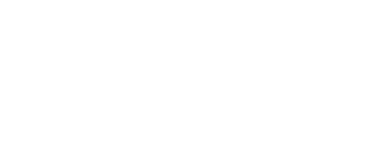
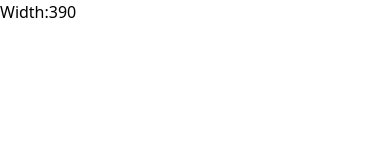
Before and after one commit to VikasSuthar007/Tailwind_1, a plain HTML site: page tailwind-sandbox/tailwind-sandbox-starter/11-breakpoints/index.html in a window 390 px wide. Drawn offline with nearby package versions, Linux system fonts and the light colour scheme.

Commit message:
adding JS code to check breakpoint

```diff
--- a/tailwind-sandbox/tailwind-sandbox-starter/11-breakpoints/index.html
+++ b/tailwind-sandbox/tailwind-sandbox-starter/11-breakpoints/index.html
@@ -6,9 +6,22 @@
     <meta name="viewport" content="width=device-width, initial-scale=1.0" />
     <script src="https://cdn.tailwindcss.com"></script>
     <title>Breakpoints & Media Queries</title>
+
+    <script>
+      function showbrowserwidth(){
+        const widths = window.innerWidth;
+        document.querySelector('h1').innerText = `Width:${widths}`;
+      }
+
+      window.onload = showbrowserwidth;
+      window.onresize = showbrowserwidth;
+    </script>
   </head>
   <!-- Tailwind is mobile-first -->
-  <body></body>
+  <body>
+   <h1 class="sm:bg-red-800"></h1>
+
+  </body>
 </html>
 
 <!-- Breakpoint Classes
```
